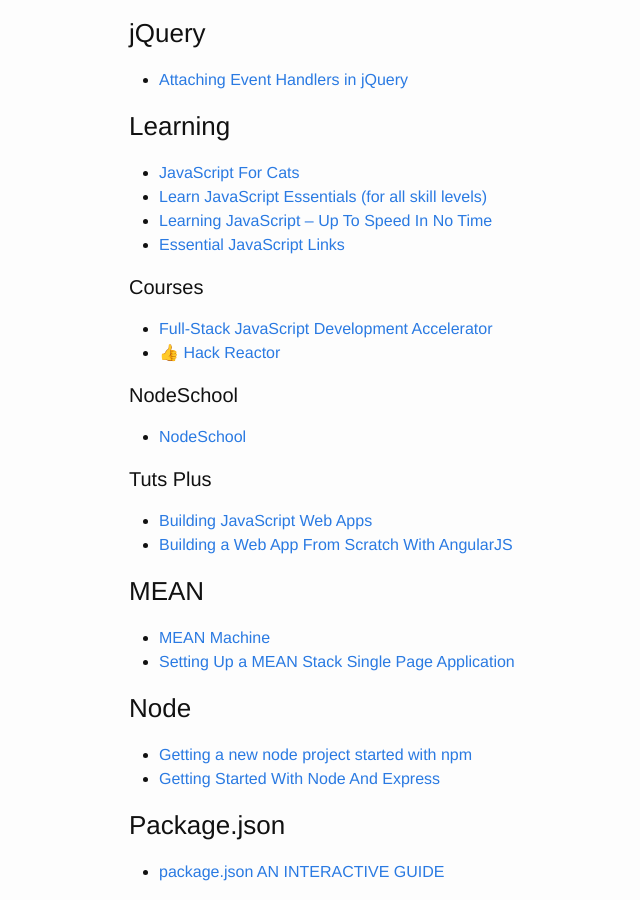
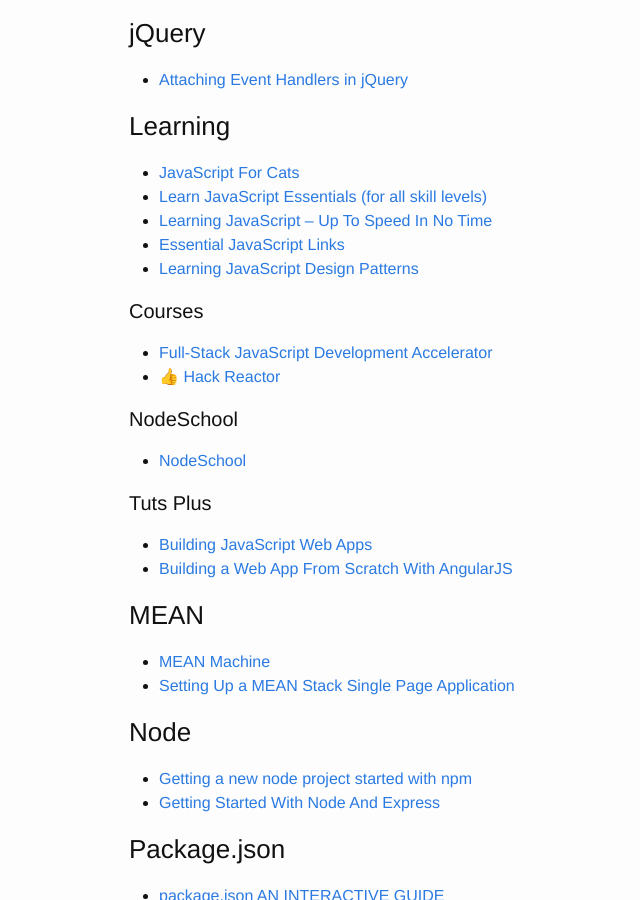
Before and after one commit to brownerd/brownerd.github.io, a Jekyll site: the page built from _posts/2015-01-01-reading-list-2015.md, in a window 1280 px wide and 900 px high, scrolled down 5178 px. Shown: the whole window, without its empty margins (141-781 px from the left). Built offline with Jekyll 4.4.1, drawn with Linux system fonts in a browser that asks for light colours; emoji names are drawn with the system emoji font.

Commit message:
Learning JavaScript Design Patterns

```diff
--- a/_posts/2015-01-01-reading-list-2015.md
+++ b/_posts/2015-01-01-reading-list-2015.md
@@ -304,6 +304,8 @@ Just tyring to get better with handling merge conflicts
 - [Learn JavaScript Essentials (for all skill levels)](https://medium.com/javascript-scene/learn-javascript-b631a4af11f2)
 - [Learning JavaScript – Up To Speed In No Time](http://ericleads.com/2011/09/learning-javascript-up-to-speed-in-no-time/)
 - [Essential JavaScript Links](https://gist.github.com/ericelliott/d576f72441fc1b27dace)
+- [Learning JavaScript Design Patterns](http://addyosmani.com/resources/essentialjsdesignpatterns/book/)
+
 
 
 #### Courses
```
